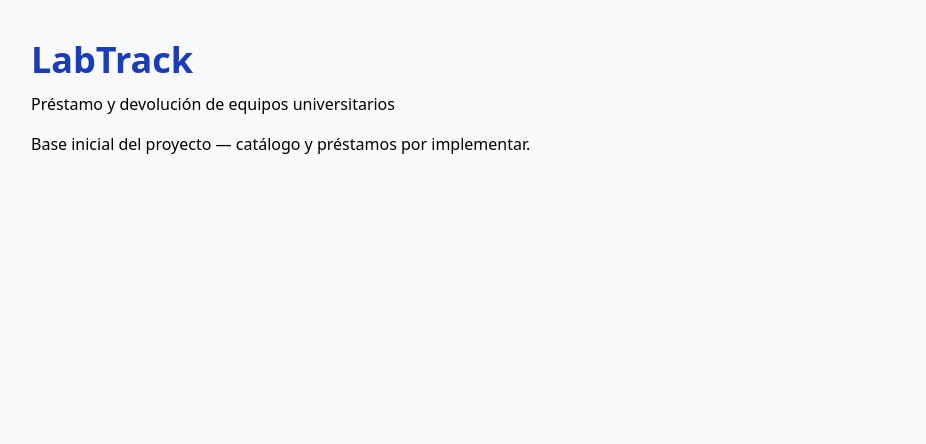
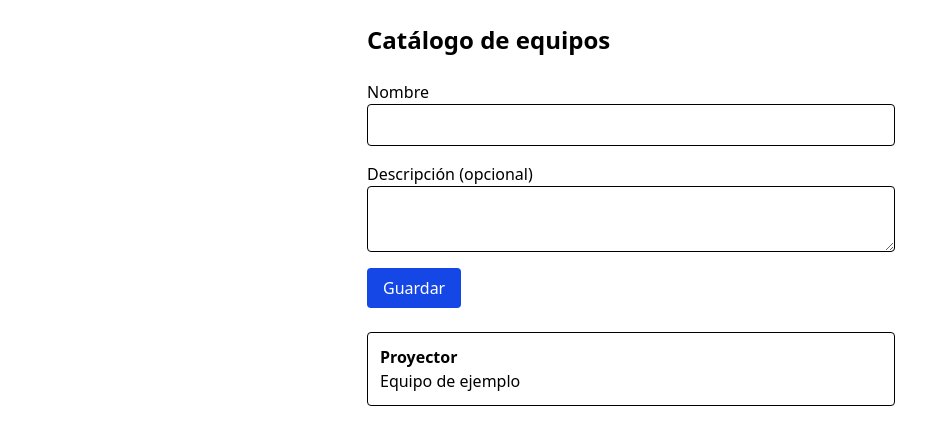
Before and after one commit to Juan117RG/LabTrack_ProyectoComputo, a Nuxt app in the folder apps/web/: page / in a window 1280 px wide. Shown: the top 444 px of the page, without its empty margins (9-935 px from the left). Built offline with nearby package versions, Linux system fonts and the light colour scheme.

Commit message:
Agrega catálogo y formulario de equipos

```diff
--- a/apps/web/app/pages/index.vue
+++ b/apps/web/app/pages/index.vue
@@ -1 +1,64 @@
-<template><main class="min-h-screen bg-slate-50 p-10"><h1 class="text-4xl font-bold text-blue-800">LabTrack</h1><p class="mt-3">Préstamo y devolución de equipos universitarios</p><p class="mt-4">Base inicial del proyecto — catálogo y préstamos por implementar.</p></main></template>
+<script setup lang="ts">
+import { ref } from 'vue'
+
+const nombre = ref('')
+const descripcion = ref('')
+const equipos = ref([
+  { id: 1, nombre: 'Proyector', descripcion: 'Equipo de ejemplo' },
+])
+
+function guardarEquipo() {
+  const nombreLimpio = nombre.value.trim()
+
+  if (!nombreLimpio) return
+
+  equipos.value.push({
+    id: equipos.value.length + 1,
+    nombre: nombreLimpio,
+    descripcion: descripcion.value.trim(),
+  })
+
+  nombre.value = ''
+  descripcion.value = ''
+}
+</script>
+
+<template>
+  <main class="mx-auto max-w-xl space-y-6 p-6">
+    <h1 class="text-2xl font-bold">Catálogo de equipos</h1>
+
+    <form class="space-y-4" @submit.prevent="guardarEquipo">
+      <label class="block">
+        Nombre
+        <input
+          v-model="nombre"
+          class="block w-full rounded border p-2"
+          required
+        />
+      </label>
+
+      <label class="block">
+        Descripción (opcional)
+        <textarea
+          v-model="descripcion"
+          class="block w-full rounded border p-2"
+        ></textarea>
+      </label>
+
+      <button type="submit" class="rounded bg-blue-700 px-4 py-2 text-white">
+        Guardar
+      </button>
+    </form>
+
+    <ul class="space-y-2">
+      <li
+        v-for="equipo in equipos"
+        :key="equipo.id"
+        class="rounded border p-3"
+      >
+        <strong>{{ equipo.nombre }}</strong>
+        <p v-if="equipo.descripcion">{{ equipo.descripcion }}</p>
+      </li>
+    </ul>
+  </main>
+</template>
```
